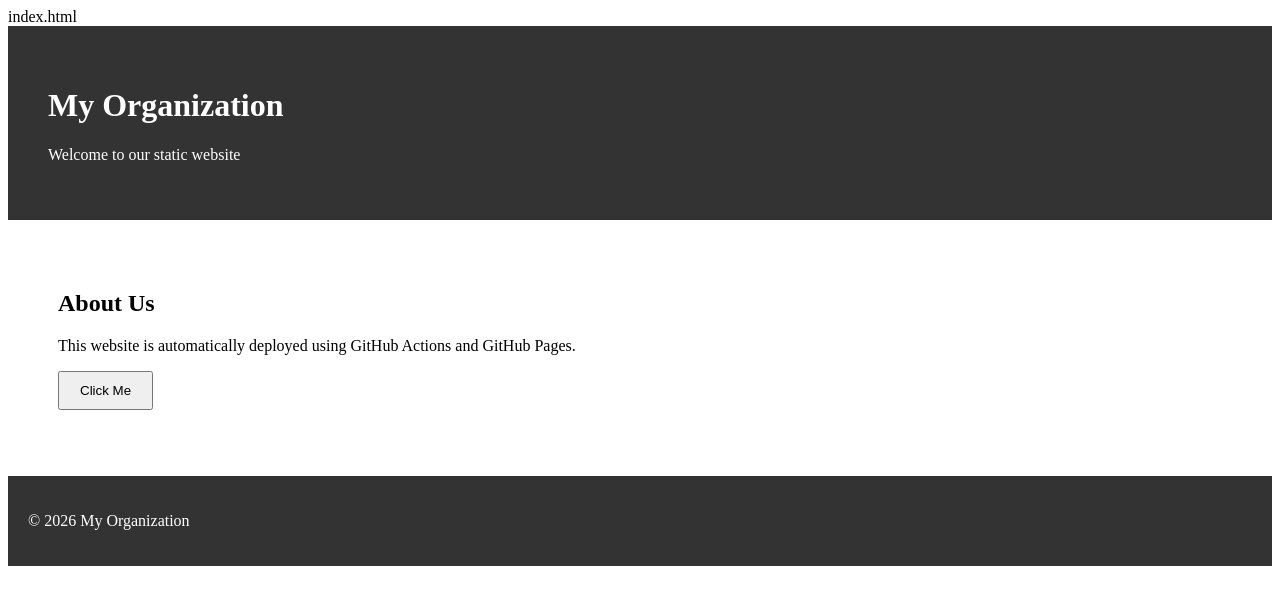
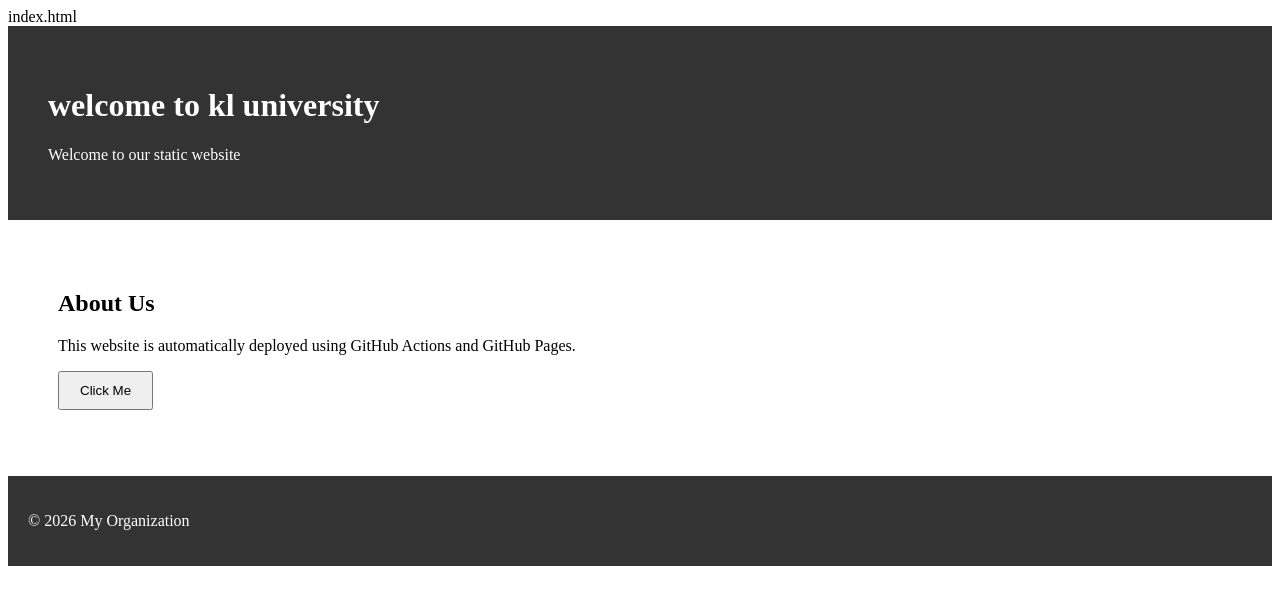
Before and after one commit to gous0205/practical-3, a plain HTML site: page index.html in a window 1280 px wide. Drawn offline with Linux system fonts and the light colour scheme.

Commit message:
Index page modified

```diff
--- a/index.html
+++ b/index.html
@@ -9,7 +9,7 @@
 </head>
 <body>
     <header>
-        <h1>My Organization</h1>
+        <h1>welcome to kl university</h1>
         <p>Welcome to our static website</p>
     </header>
     <main>
```
